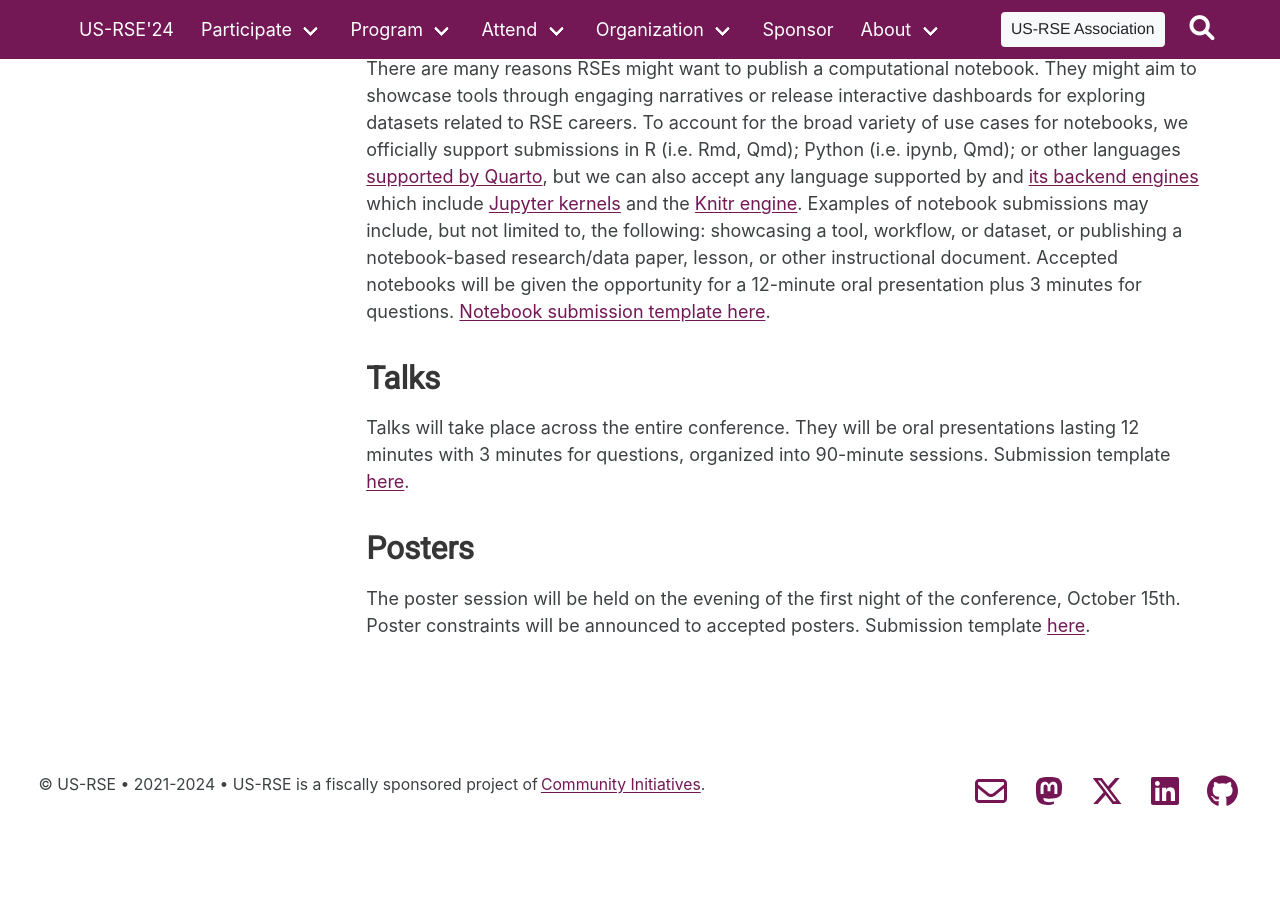
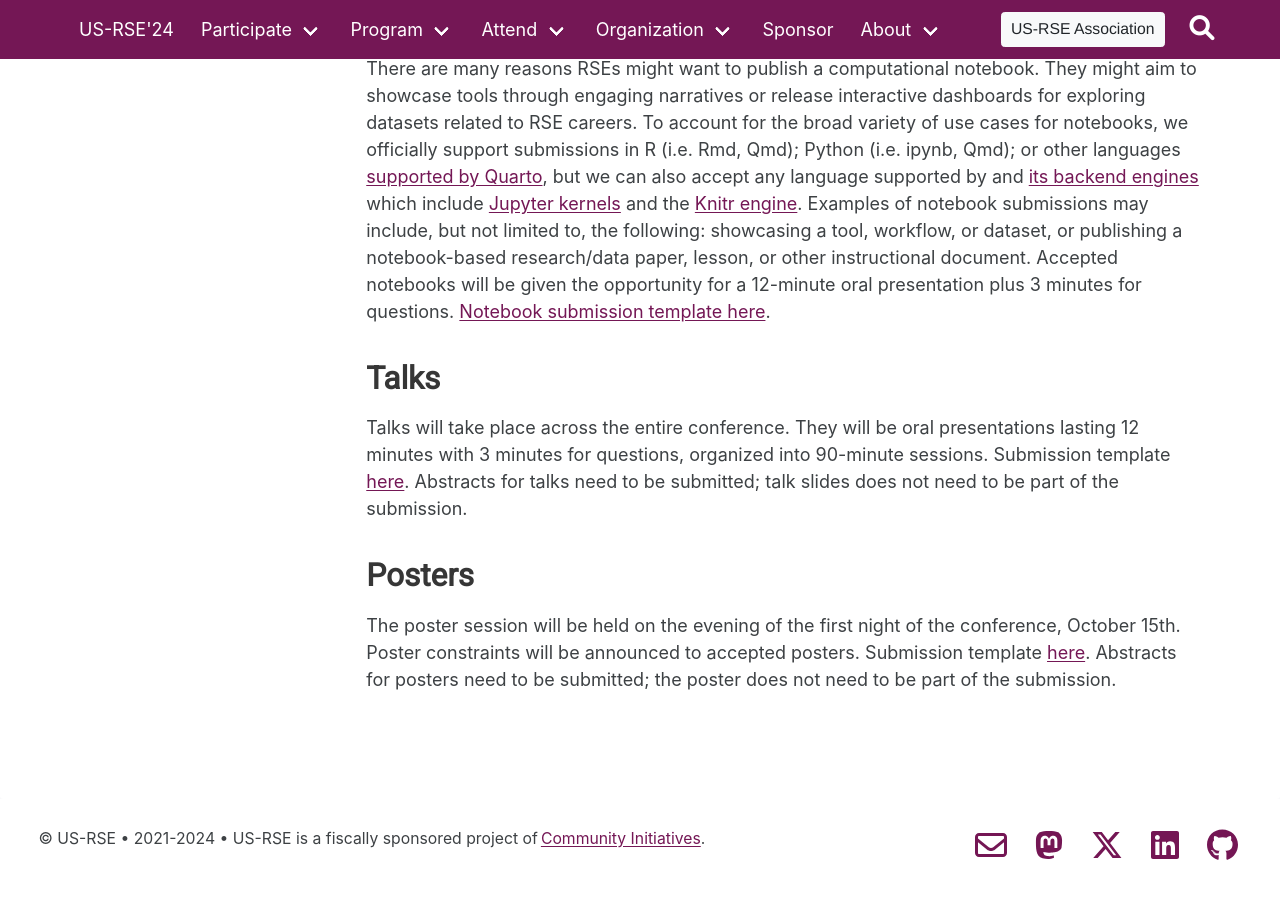
Before and after one commit to USRSE/usrse24, a Jekyll site: the page built from pages/participate/participate.md, in a window 1280 px wide and 900 px high, scrolled down 2309 px. Built offline with Jekyll 4.4.1, drawn with Linux system fonts in a browser that asks for light colours; a style sheet for code colours, icons or effects is not loaded; before the commit the page ends 3155 px from its top, so only the background shows below that; some of the changed text lies outside the part shown.

Commit message:
Add clarifications to poster and talk submissions

```diff
--- a/pages/participate/participate.md
+++ b/pages/participate/participate.md
@@ -69,8 +69,8 @@ There are many reasons RSEs might want to publish a computational notebook. They
 
 ## Talks
 
-Talks will take place across the entire conference. They will be oral presentations lasting 12 minutes with 3 minutes for questions, organized into 90-minute sessions. Submission template [here](https://docs.google.com/document/d/1iN9gDRa_u2kLFFl5H03BPYu8nQVjWomI5L7BPTcchCQ/edit?usp=sharing).
+Talks will take place across the entire conference. They will be oral presentations lasting 12 minutes with 3 minutes for questions, organized into 90-minute sessions. Submission template [here](https://docs.google.com/document/d/1iN9gDRa_u2kLFFl5H03BPYu8nQVjWomI5L7BPTcchCQ/edit?usp=sharing). Abstracts for talks need to be submitted; talk slides does not need to be part of the submission.
 
 ## Posters
 
-The poster session will be held on the evening of the first night of the conference, October 15th. Poster constraints will be announced to accepted posters. Submission template [here](https://docs.google.com/document/d/1rkIdB0RQwJWolL3gwHO2YIk928-lznY2YevPXHiioMY/edit?usp=sharing).
+The poster session will be held on the evening of the first night of the conference, October 15th. Poster constraints will be announced to accepted posters. Submission template [here](https://docs.google.com/document/d/1rkIdB0RQwJWolL3gwHO2YIk928-lznY2YevPXHiioMY/edit?usp=sharing). Abstracts for posters need to be submitted; the poster does not need to be part of the submission.
```
Also changed, not shown: other parts of pages/participate/participate.md (+1 -1 lines).
